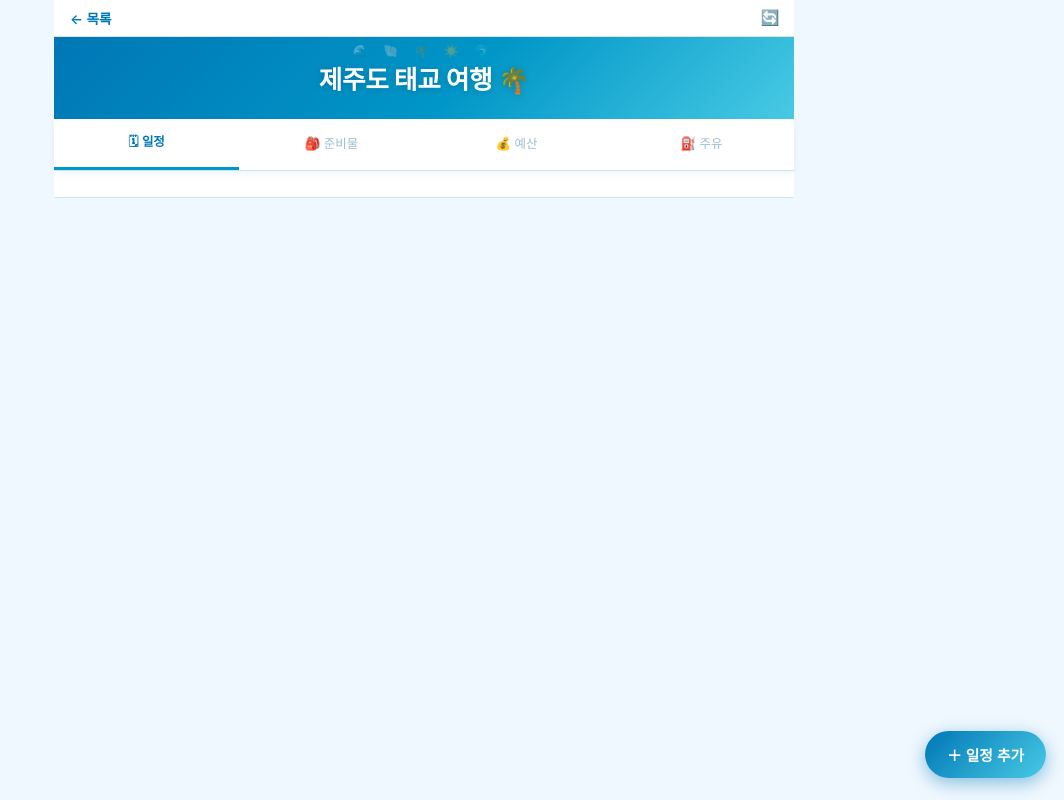
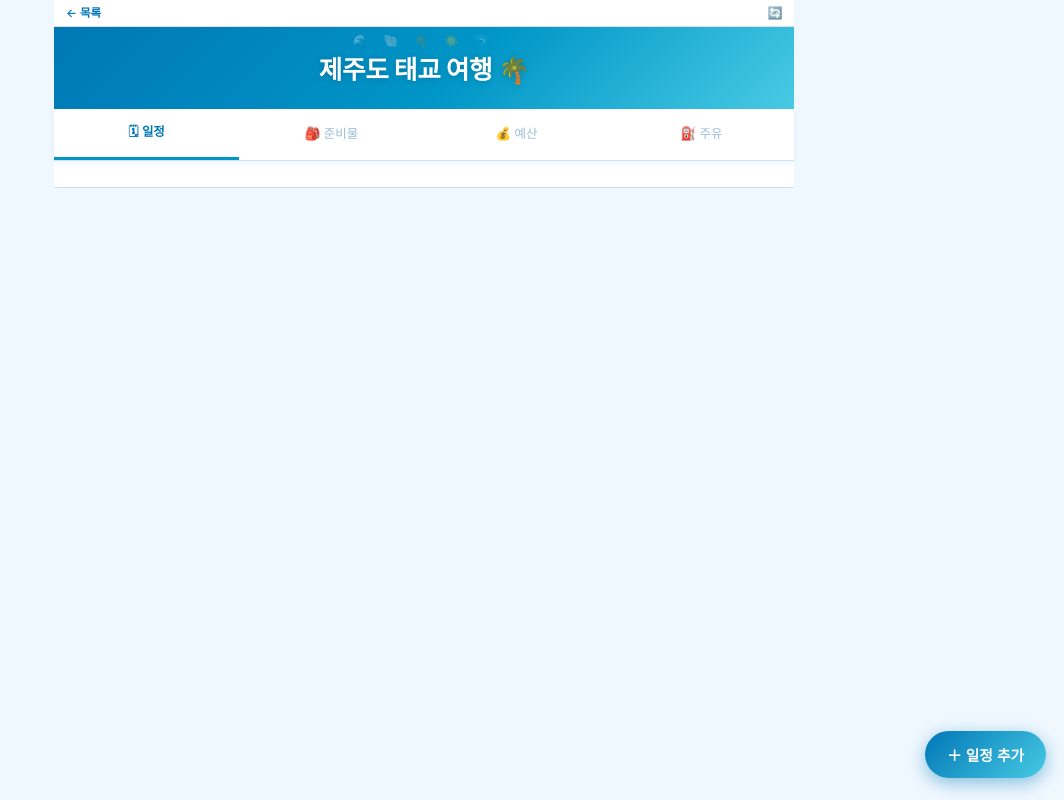
Before and after one commit to panda5717/jeju-taegyo-trip, a website: page public/trip.html in a window 1280 px wide. Shown: the whole page, without its empty margins (216-1280 px from the left). Drawn offline with Linux system fonts and the light colour scheme; no server answers.

Commit message:
fix: minimize top bar size, shrink font and icons

```diff
--- a/public/css/style.css
+++ b/public/css/style.css
@@ -27,19 +27,20 @@ header {
   display: flex;
   align-items: center;
   justify-content: space-between;
-  padding: 4px 10px;
+  padding: 2px 8px;
   border-bottom: 1px solid #e0e0e0;
 }
 .top-back-btn {
   background: none;
   border: none;
-  font-size: 0.85rem;
+  font-size: 0.72rem;
   font-weight: 600;
   color: #0077b6;
   text-decoration: none;
   cursor: pointer;
-  padding: 2px 6px;
-  border-radius: 6px;
+  padding: 1px 4px;
+  border-radius: 4px;
+  line-height: 1.4;
   -webkit-tap-highlight-color: transparent;
 }
 .top-back-btn:active { background: #f0f0f0; }
@@ -47,9 +48,9 @@ header {
   background: none;
   border: none;
   border-radius: 50%;
-  width: 28px;
-  height: 28px;
-  font-size: 0.95rem;
+  width: 22px;
+  height: 22px;
+  font-size: 0.75rem;
   cursor: pointer;
   display: flex;
   align-items: center;
```
